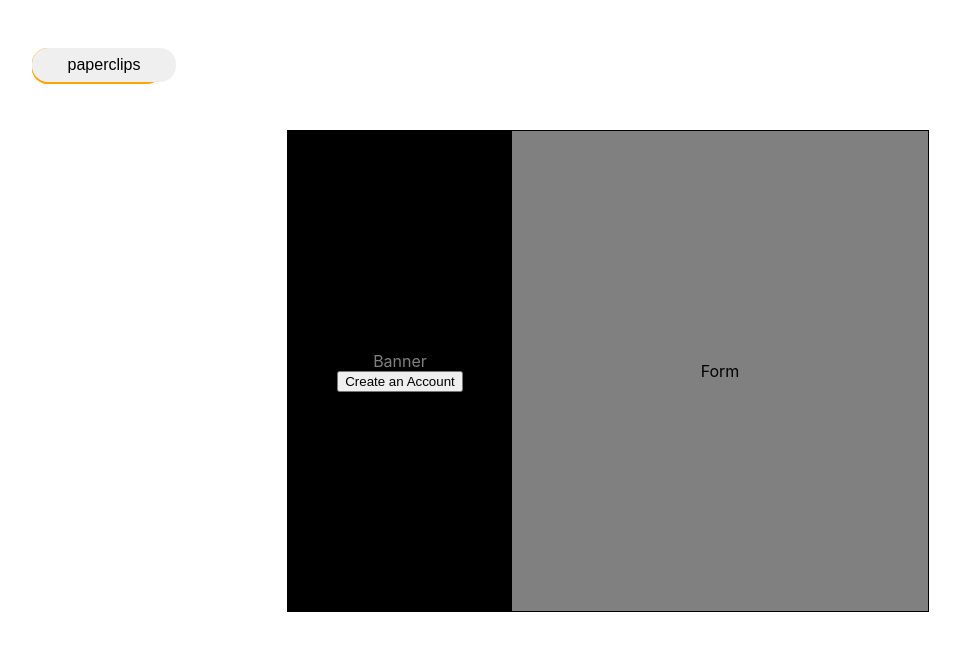
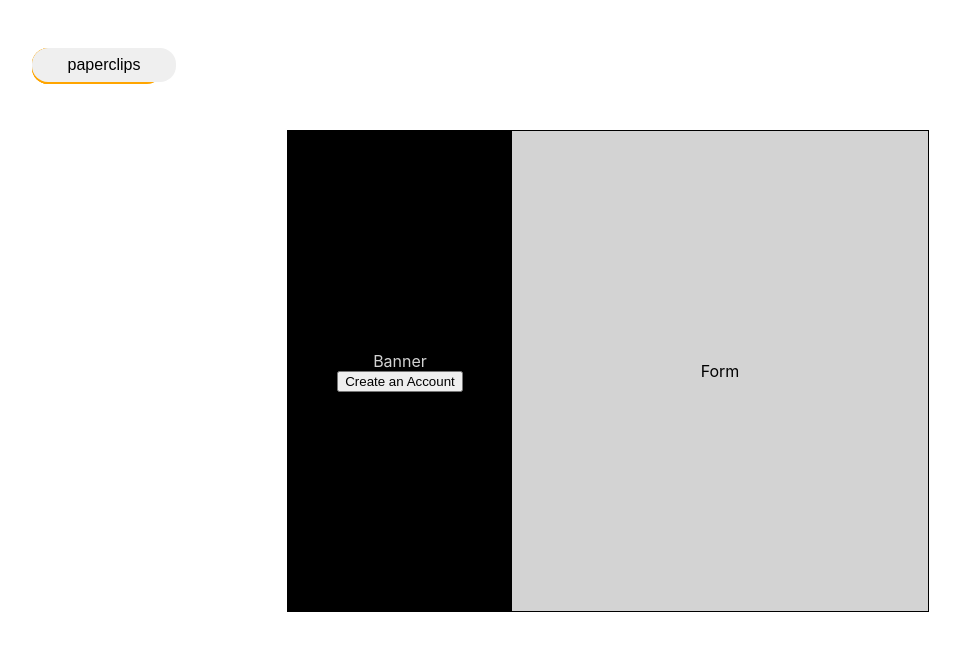
Before and after one commit to cooljasonmelton/paperclips-fe, a React (Create React App) app: page / in a window 1280 px wide. Shown: the top 650 px of the page, without its empty margins (32-992 px from the left). Built offline with nearby package versions, Linux system fonts and the light colour scheme.

Commit message:
got css for form container css transitions working

```diff
--- a/src/login/LoginContainer.css
+++ b/src/login/LoginContainer.css
@@ -11,30 +11,43 @@
 
 .banner-side{
     position: absolute;
+    z-index: 1;
+    top: 0;
     left: 0;
 
     width: 35%;
     height: 100%;
 
     background-color: black;
-    color: gray
+    color: lightgray;
+
+    transition: 2s;
 }
 
 .form-side{
     position: absolute;
+    top: 0;
     left: 35%;
 
     width: 65%;
     height: 100%;
 
-    background-color: gray;
+    background-color: lightgray;
 
+    transition: 2s;
 }
+
+.switch-form{
+    left: 0%;
+}
+
+.switch-banner{
+    left: 65%;
+}
+
 
 @media only screen and (max-width: 44em) {
     .LoginContainer{
         width: 100%;
-
     }
-
 }
--- a/src/login/LoginContainer.js
+++ b/src/login/LoginContainer.js
@@ -8,15 +8,27 @@ import './LoginContainer.css';
 const LoginContainer = () => {
   const [signIn, setSignIn] = useState(false)
 
+  const setBannerClass = () => {
+    const classArr = ["banner-side cfb"]
+    if (signIn) classArr.push("switch-banner")
+    return classArr.join(" ")
+  }
+
+  const setFormClass = () => {
+    const classArr = ["form-side cfb"]
+    if (signIn) classArr.push("switch-form")
+    return classArr.join(" ")
+  }
+
   return (
     <div className="LoginContainer">
-      <div className="banner-side cfb">
+      <div className={setBannerClass()}>
         Banner
         <button onClick={()=> setSignIn(!signIn)}>
           {signIn ? "Sign In" : "Create an Account"}
         </button>
       </div>
-      <div className="form-side cfb">
+      <div className={setFormClass()}>
         Form
       </div>
     </div>
```
